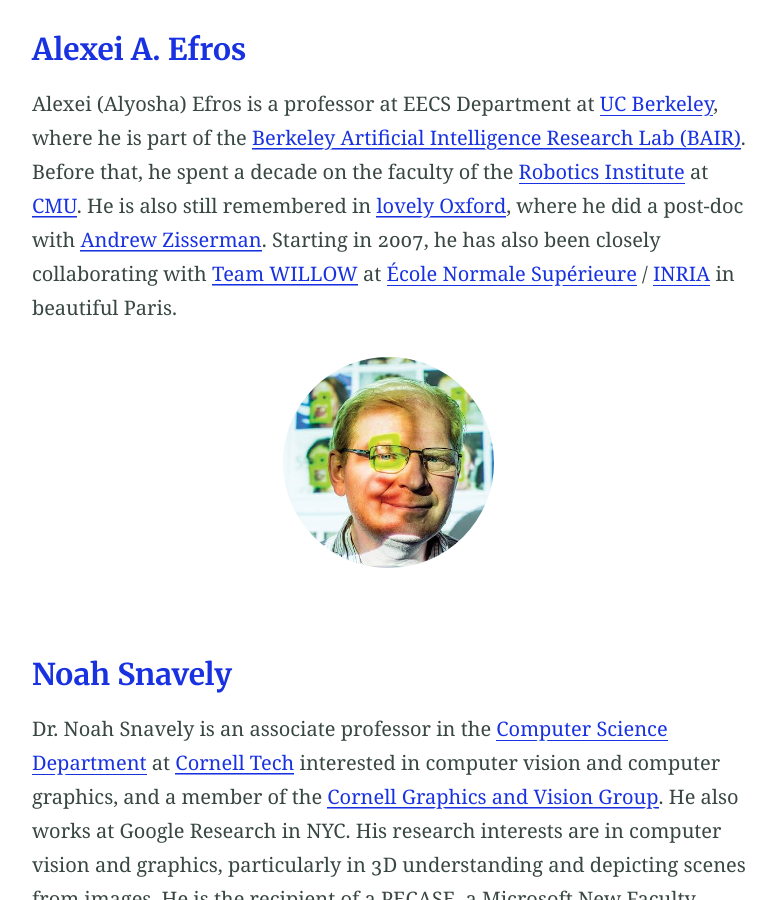
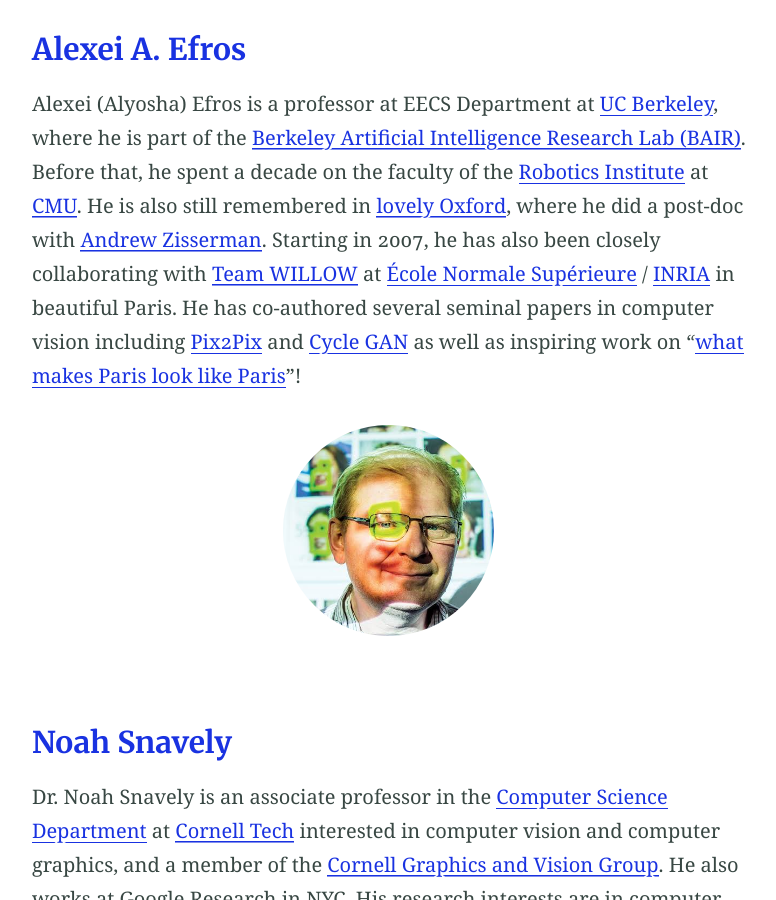
Before and after one commit to cvaad-workshop/cvaad-workshop.github.io, a Jekyll site: the page built from keynotes.md, in a window 1280 px wide and 900 px high, scrolled down 577 px. Shown: the whole window, without its empty margins (251-1027 px from the left). Built offline with Jekyll 4.4.1, drawn with Linux system fonts in a browser that asks for light colours.

Commit message:
added info alexei more

```diff
--- a/keynotes.md
+++ b/keynotes.md
@@ -8,7 +8,7 @@ The following keynote speakers have confirmed.
 
 ### [Alexei A. Efros](http://people.eecs.berkeley.edu/~efros/)
 
-Alexei (Alyosha) Efros is a professor at EECS Department at [UC Berkeley](http://www.berkeley.edu/), where he is part of the [Berkeley Artificial Intelligence Research Lab (BAIR)](http://bair.berkeley.edu/). Before that, he spent a decade on the faculty of the [Robotics Institute](http://www.ri.cmu.edu/) at [CMU](http://www.cmu.edu/). He is also still remembered in [lovely Oxford](http://www.robots.ox.ac.uk/~vgg/people.html), where he did a post-doc with [Andrew Zisserman](http://www.robots.ox.ac.uk/~az). Starting in 2007, he has also been closely collaborating with [Team WILLOW](http://www.di.ens.fr/willow/) at [École Normale Supérieure](http://www.ens.fr/) / [INRIA](https://flic.kr/s/aHsju3GuLK) in beautiful Paris.
+Alexei (Alyosha) Efros is a professor at EECS Department at [UC Berkeley](http://www.berkeley.edu/), where he is part of the [Berkeley Artificial Intelligence Research Lab (BAIR)](http://bair.berkeley.edu/). Before that, he spent a decade on the faculty of the [Robotics Institute](http://www.ri.cmu.edu/) at [CMU](http://www.cmu.edu/). He is also still remembered in [lovely Oxford](http://www.robots.ox.ac.uk/~vgg/people.html), where he did a post-doc with [Andrew Zisserman](http://www.robots.ox.ac.uk/~az). Starting in 2007, he has also been closely collaborating with [Team WILLOW](http://www.di.ens.fr/willow/) at [École Normale Supérieure](http://www.ens.fr/) / [INRIA](https://flic.kr/s/aHsju3GuLK) in beautiful Paris. He has co-authored several seminal papers in computer vision including [Pix2Pix](https://openaccess.thecvf.com/content_cvpr_2017/html/Isola_Image-To-Image_Translation_With_CVPR_2017_paper.html) and [Cycle GAN](https://arxiv.org/abs/1703.10593) as well as inspiring work on “[what makes Paris look like Paris](http://graphics.cs.cmu.edu/projects/whatMakesParis/)”!
 
 <div class="team-member">
       <img class="rounded-large" src="../assets/images/alexei-photo.png" alt="alexei-a-efros">
```
Also changed, not shown: competition.md (+0 -2 lines).
